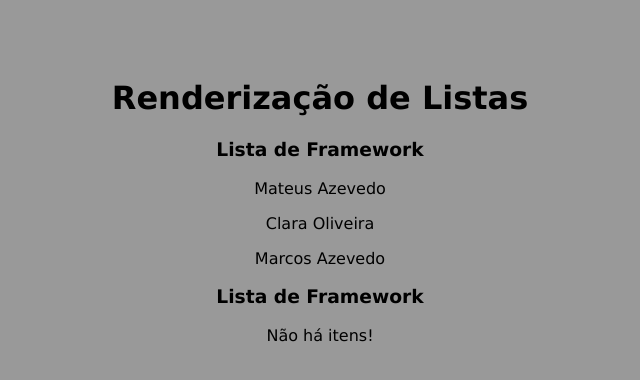
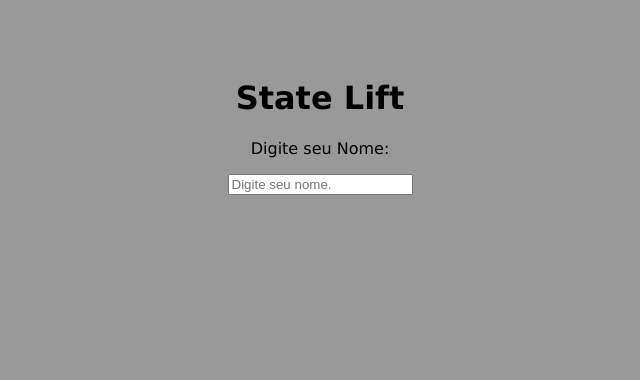
Before and after one commit to mateuscorreiaazevedo/react, a React (Create React App) app in the folder my-project/: page / in a window 1280 px wide. Shown: the top 380 px of the page, without its empty margins (320-960 px from the left). Built offline with nearby package versions, Linux system fonts and the light colour scheme.

Commit message:
StateLift finish

```diff
--- a/my-project/src/App/App.js
+++ b/my-project/src/App/App.js
@@ -1,19 +1,13 @@
 import "../App.css";
-import { Lists } from "../components/Aula08/Lists";
+import { StateLift } from "../components/Aula09/StateLift";
+
 
 export default function App() {
 
-  const myItems = [
-    {id: 1, name: 'Mateus Azevedo', age: 22},
-    {id: 2, name: 'Clara Oliveira', age: 23},
-    {id: 3, name: 'Marcos Azevedo', age: 33}
-  ]
-
   return (
     <div className="App">
-      <h1>Renderização de Listas</h1>
-      <Lists items={myItems} />
-      <Lists items={[]} />
+      <h1>State Lift</h1>
+      <StateLift />
     </div>
   )
 
--- /dev/null
+++ b/my-project/src/components/Aula09/Hello.jsx
@@ -0,0 +1,10 @@
+export function Hello({ name }) {
+    function sendHello(randow) {
+        return `Olá ${randow}, tudo bem?`
+    }
+    return (
+        <>
+            {name && <p>{sendHello(name)}</p>}
+        </>
+    )
+}
--- /dev/null
+++ b/my-project/src/components/Aula09/StateLift.jsx
@@ -0,0 +1,14 @@
+import { YourName } from "./YourName";
+import { useState } from "react";
+import { Hello } from "./Hello";
+export function StateLift() {
+    const [name, setName] = useState()
+
+    return (
+        <div>
+            <p>Digite seu Nome:</p>
+            <YourName setName={setName} />
+            <Hello name={name}/>
+        </div>
+    )
+}
--- /dev/null
+++ b/my-project/src/components/Aula09/YourName.jsx
@@ -0,0 +1,8 @@
+export function YourName({ setName }) {
+
+    return (
+        <>
+            <input type="text" placeholder="Digite seu nome." onChange={(e) => setName(e.target.value)} />
+        </>
+    )
+}
```
